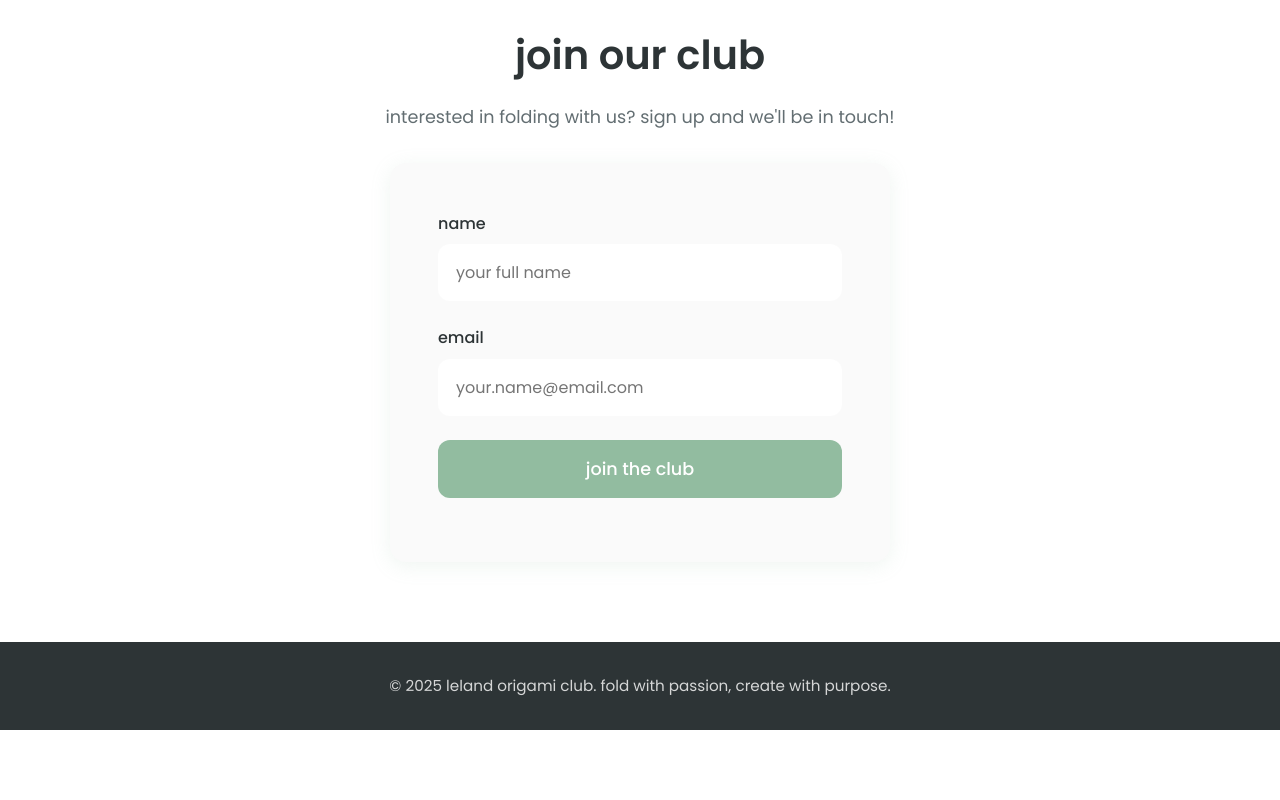
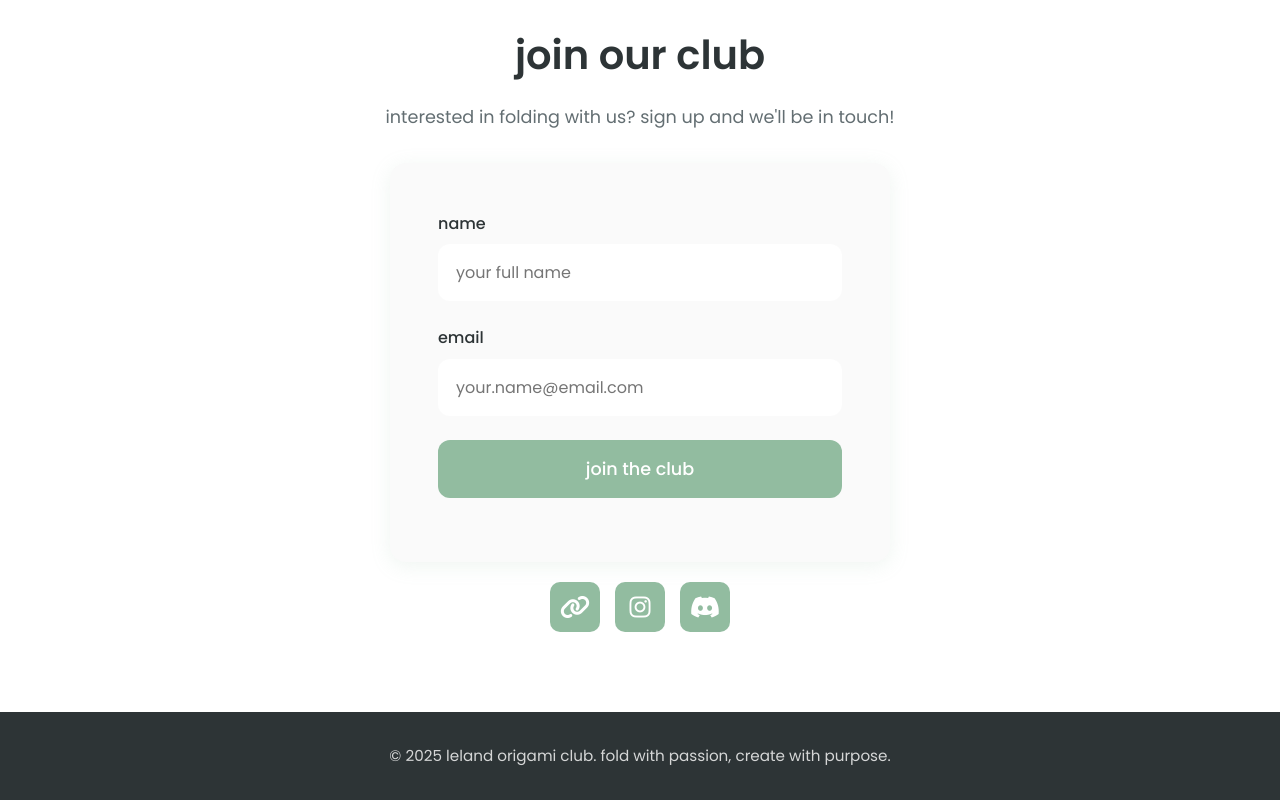
Before and after one commit to serena-ni/origami-club-website, a plain HTML site: page index.html in a window 1280 px wide. Shown: the part 1851-2651 px from the top of the page. Before the commit the page ends 2581 px from the top, so only its background shows below. Drawn offline with Linux system fonts and the light colour scheme.

Commit message:
added buttons for socials

```diff
--- a/index.html
+++ b/index.html
@@ -9,6 +9,7 @@
     <link rel="preconnect" href="https://fonts.gstatic.com" crossorigin>
     <link href="https://fonts.googleapis.com/css2?family=Poppins:wght@300;400;500;600&display=swap" rel="stylesheet">
     <link rel="stylesheet" href="style.css">
+    <link rel="stylesheet" href="https://cdnjs.cloudflare.com/ajax/libs/font-awesome/6.4.0/css/all.min.css"/>
 </head>
 <body>
     <header>
@@ -111,6 +112,18 @@
       <p class="form-message"></p>
     </form>
   </div>
+
+<div class="social-buttons">
+  <a href="https://linktr.ee/lelandorigami" target="_blank" class="social-btn">
+    <i class="fas fa-link"></i>
+  </a>
+  <a href="http://instagram.com/lelandorigami/" target="_blank" class="social-btn">
+    <i class="fab fa-instagram"></i>
+  </a>
+  <a href="https://discord.gg/PkvPx3NABZ" target="_blank" class="social-btn">
+    <i class="fab fa-discord"></i>
+  </a>
+</div>
 </section>
 
 <!-- keep this at the bottom of your body -->
@@ -133,6 +146,7 @@ document.querySelector("#form").addEventListener("submit", async (e) => {
     msg.textContent = "❌ something went wrong. please try again later.";
   }
 });
+
 </script>
 
     </main>
--- a/style.css
+++ b/style.css
@@ -332,6 +332,32 @@ h2 {
     color: var(--sage-green);
 }
 
+.social-buttons {
+  display: flex;
+  gap: 15px; /* space between buttons */
+  justify-content: center; /* center horizontally */
+  margin-top: 20px;
+}
+
+.social-btn {
+  display: flex;
+  align-items: center;
+  justify-content: center;
+  width: 50px;
+  height: 50px;
+  background-color: #92bca0; /* your origami club color */
+  color: white;
+  border-radius: 10px;
+  text-decoration: none;
+  font-size: 24px;
+  transition: transform 0.2s, background-color 0.2s;
+}
+
+.social-btn:hover {
+  transform: scale(1.1);
+  background-color: #7aa78f; /* slightly darker on hover */
+}
+
 footer {
     background-color: var(--text-dark);
     color: var(--white);
```
